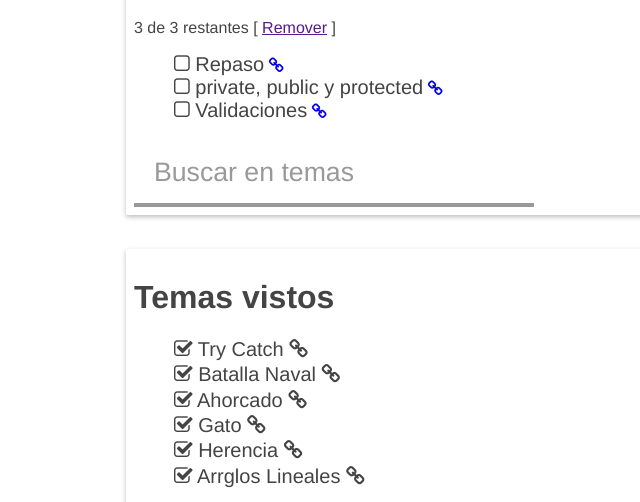
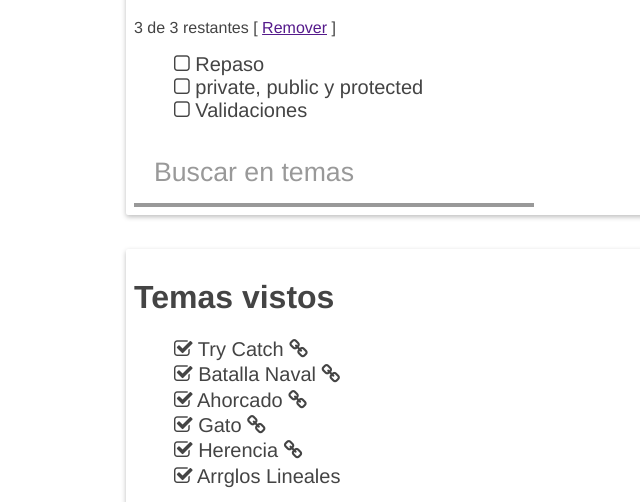
Before and after one commit to Said210/Said210.github.io, a plain HTML site: page index.html in a window 1280 px wide. Shown: the part 163-665 px from the top of the page, 22-662 px from the left. Drawn offline with nearby package versions, Linux system fonts and the light colour scheme; a web font is replaced by a local one.

Commit message:
Más angular JS

```diff
--- a/index.html
+++ b/index.html
@@ -58,7 +58,7 @@
 
             <label for="{{todo.text}}"><span ng-if="todo.done == true"><i class="fa fa-check-square-o"></i></span>
             <span ng-if="todo.done == false"><i class="fa fa-square-o"></i></span> {{todo.text}}</label>
-          <a href="{{todo.url}}" target="_blank" style="display:inline-block"><i class="fa fa-link"></i></a>
+          <a ng-if="todo.url!='#'" href="{{todo.url}}" target="_blank" style="display:inline-block"><i class="fa fa-link"></i></a>
           </li>
         </ul>
            <div class="floating-placeholder">
@@ -71,7 +71,7 @@
         <h1>Temas vistos</h1>
           <ul type="none">
             <li ng-repeat="item in doneThings | filter:doneSearch" class="done-elements">
-              <i class="fa fa-check-square-o"></i> <span>{{item.text}} <a href="{{todo.url}}" target="_blank" style="display:inline-block"><i class="fa fa-link"></i></a></span>
+              <i class="fa fa-check-square-o"></i> <span>{{item.text}} <a ng-if="item.url!='#'" href="{{todo.url}}" target="_blank" style="display:inline-block"><i class="fa fa-link"></i></a></span>
             </li>
           </ul>
           <div class="floating-placeholder">
```
